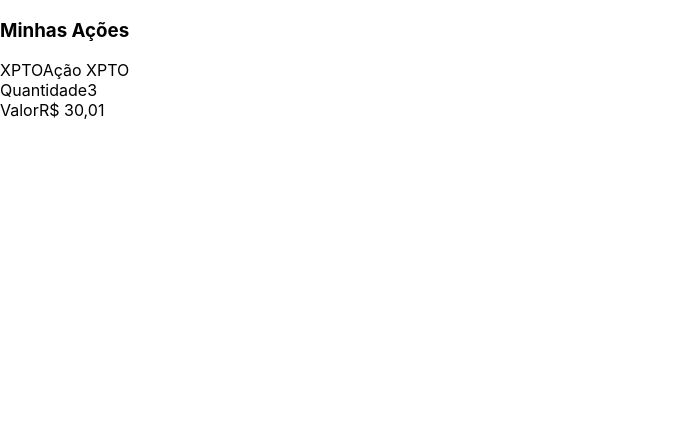
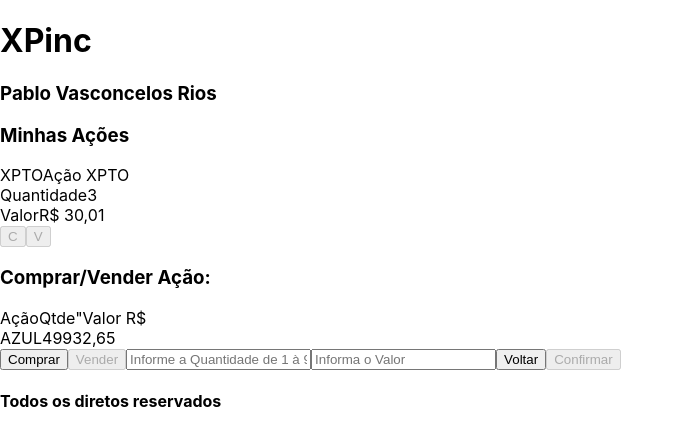
Before and after one commit to pablovr1000/desafio-xp-app, a React (Create React App) app: page /ativos in a window 1280 px wide. Shown: the top 446 px of the page, without its empty margins (0-684 px from the left). Built offline with nearby package versions, Linux system fonts and the light colour scheme.

Commit message:
Dev: Refatorado pagina de SwingTrade para ser um Componente, efetuada criação dos componentes Footer e Header

```diff
--- a/src/App.js
+++ b/src/App.js
@@ -11,7 +11,6 @@ function App() {
       <Route exact path ="/" component={ pages.Login } />
       <Route exact path ="/ativos" component={ pages.Ativos } />
       <Route exact path ="/movimentacao" component={ pages.SaquesDepositos } />
-      <Route exact path ="/swing-trade" component={ pages.SwingTrade } />
     </Switch>
   );
 }
--- /dev/null
+++ b/src/components/Footer.jsx
@@ -0,0 +1,9 @@
+import React from 'react';
+
+export default function Footer() {
+  return (
+    <footer data-testid="footer">
+      <h4>Todos os diretos reservados</h4>
+    </footer>
+  );
+}
--- /dev/null
+++ b/src/components/Header.jsx
@@ -0,0 +1,11 @@
+import React from 'react';
+
+export default function Header() {
+  return (
+    <header>
+      <h1 data-testid="header">XPinc</h1>
+      <span></span>
+      <h3 data-testid="user">Pablo Vasconcelos Rios</h3>
+    </header>
+  );
+}
--- /dev/null
+++ b/src/components/swingTrade.jsx
@@ -0,0 +1,68 @@
+import React from 'react';
+
+export default function SwingTrade() {
+  return (
+    <div className="containerConta">
+      <form className="formSwingTrade">
+        <h3>Comprar/Vender Ação:</h3>
+        <div className="tradeHeader">
+          <span className="tradeHeaderAcao">Ação</span>
+          <span className="tradeHeaderQtde">Qtde</span>
+          <span className="tradeHeaderValor">"Valor R$</span>
+        </div>
+        <div className="tradeInfo">
+          <span className="titulo" data-testid="titulo-name">AZUL4</span>
+          <span className="titulo">99</span>
+          <span className="titulo">32,65</span>
+        </div>
+        <div className="tradeActions">
+          <button
+            className="buttonCompra"
+            data-testid="trade-compra"
+            type="button"
+            disabled=""
+          >
+            Comprar
+          </button>
+          <button
+            className="buttonVenda"
+            data-testid="trade-venda"
+            type="button"
+            disabled="true"
+          >
+            Vender
+          </button>
+          <input
+            className="tituloQtde"
+            name="tituloQtde"
+            type="integer"
+            data-testid="titulo-qtde"
+            placeholder="Informe a Quantidade de 1 à 99"
+          />
+          <input
+            className="tituloValor"
+            name="tituloValor"
+            type="float"
+            data-testid="titulo-valor"
+            placeholder="Informa o Valor"
+          />
+          <button
+            className="buttonReturn"
+            data-testid="trade-return"
+            type="button"
+          >
+            Voltar
+          </button>
+          <button
+            className="buttonConfirm"
+            data-testid="trade-confirm"
+            type="button"
+            disabled="false"
+          >
+            Confirmar
+          </button>
+        </div>
+      </form>
+    </div>
+  );
+}
--- a/src/pages/ativos.jsx
+++ b/src/pages/ativos.jsx
@@ -1,9 +1,13 @@
 import React from 'react';
+import Footer from '../components/Footer';
+import Header from '../components/Header';
+import SwingTrade from '../components/swingTrade';
 /* import { useHistory } from 'react-router-dom'; */
 
 export default function Ativos() {
   return (
     <div className="containerAtivos">
+      <Header/>
       <form className="formMeusAtivos">
         <h3>Minhas Ações</h3>
         <div className="ativosInfo">
@@ -18,7 +22,27 @@ export default function Ativos() {
           <span className="titulo">Valor</span>
           <span className="valorAtivo" data-testid="valor">R$ 30,01</span>
         </div>
+        <div className="negociarOptions">
+          <button
+            className="buttonCompraN"
+            data-testid="trade-compra-n"
+            type="button"
+            disabled="false"
+          >
+            C
+          </button>
+          <button
+            className="buttonVendaN"
+            data-testid="trade-venda-n"
+            type="button"
+            disabled="false"
+          >
+            V
+          </button>
+        </div>
       </form>
+      <SwingTrade/>
+      <Footer/>
     </div>
   );
 }
--- a/src/pages/index.js
+++ b/src/pages/index.js
@@ -1,13 +1,11 @@
 import Login from './login';
 import Ativos from './ativos';
 import SaquesDepositos from './saquesDepositos'
-import SwingTrade from './swingTrade';
 
 const pages = {
   Login,
   Ativos,
   SaquesDepositos,
-  SwingTrade,
 };
 
 export default pages;
--- a/src/pages/login.jsx
+++ b/src/pages/login.jsx
@@ -1,5 +1,7 @@
-import React, { useEffect, useState, useContext } from 'react';
+import React, { useEffect, useState } from 'react';
 import { useHistory } from 'react-router-dom';
+import Footer from '../components/Footer';
+import Header from '../components/Header';
 /* import xpContext from '../context/xpContext'; */
 
 export default function Login() {
@@ -29,6 +31,7 @@ export default function Login() {
 
   return (
     <div className="containerLogin">
+      <Header/>
       <form className="formLogin">
         <h3>Login</h3>
         <input
@@ -58,6 +61,7 @@ export default function Login() {
           Enter
         </button>
       </form>
+      <Footer/>
     </div>
   );
 }
--- a/src/pages/saquesDepositos.jsx
+++ b/src/pages/saquesDepositos.jsx
@@ -1,9 +1,12 @@
 import React from 'react';
+import Footer from '../components/Footer';
+import Header from '../components/Header';
 /* import { useHistory } from 'react-router-dom'; */
 
 export default function Motimentacao() {
   return (
     <div className="containerConta">
+      <Header/>
       <form className="formMovimentacao">
         <div className="salvoInfo">
           <span className="saldo">Saldo em Conta: </span>
@@ -25,6 +28,7 @@ export default function Motimentacao() {
           />
         </div>
       </form>
+      <Footer/>
     </div>
   );
 }
--- a/src/pages/swingTrade.jsx
+++ /dev/null
@@ -1,30 +0,0 @@
-import React from 'react';
-/* import { useHistory } from 'react-router-dom'; */
-
-export default function SwingTrade() {
-  return (
-    <div className="containerConta">
-      <form className="formMovimentacao">
-        <div className="salvoInfo">
-          <span className="saldo">Saldo em Conta: </span>
-          <span className="saldoValor" data-testid="saldo">R$ 5.000,00</span>
-        </div>
-        <div className="operacao">
-          <button
-            className="deposito"
-            data-testid="deposito-btn"
-            type="button"
-            /* disabled={ isDisabled } */
-          >
-            Enter
-          </button>
-          <input
-          className="valorOperacaoConta"
-          name="valorOperacaoConta"
-          data-testid="valorOperacaoConta"
-          />
-        </div>
-      </form>
-    </div>
-  );
-}
```
